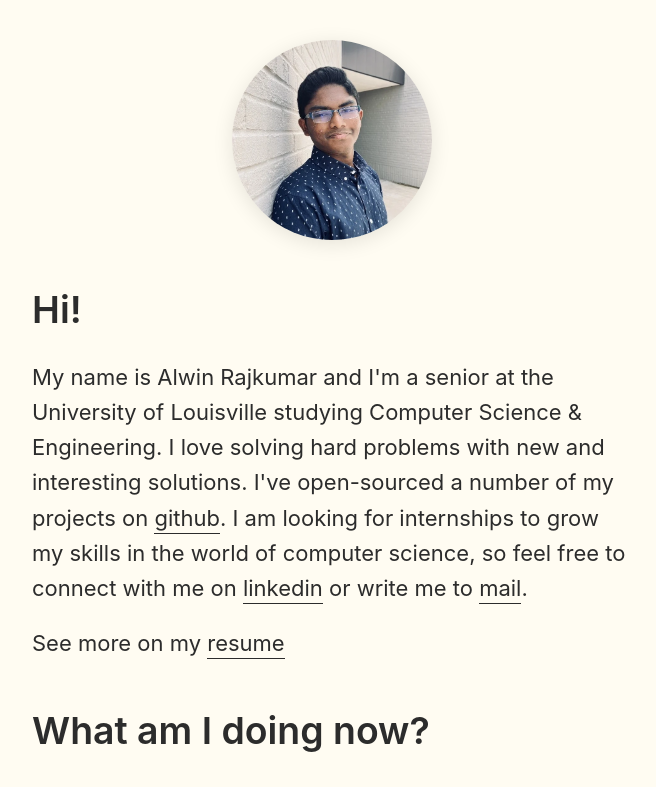
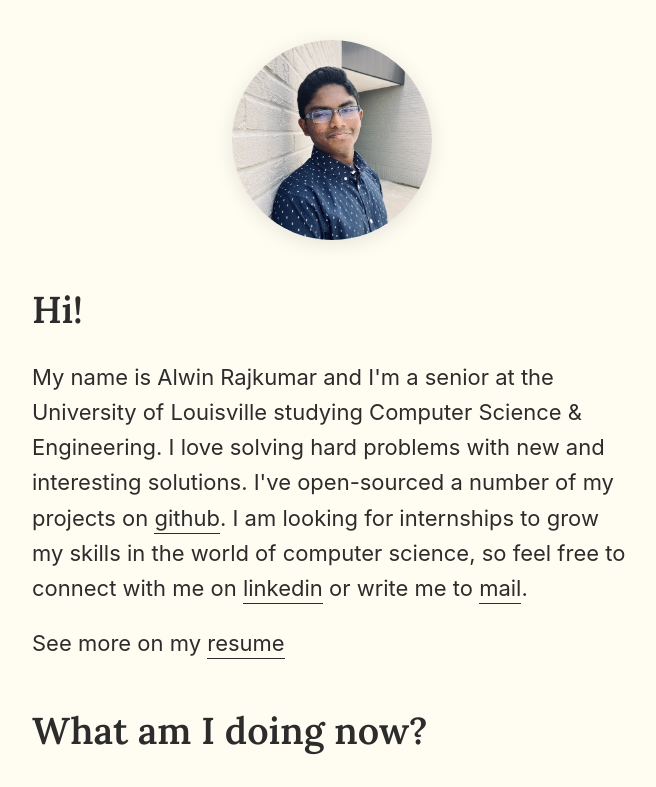
Before and after one commit to alwnraj/alwnraj.github.io, a plain HTML site: page index.html in a window 1280 px wide. Shown: the top 787 px of the page, without its empty margins (308-964 px from the left). Drawn offline with Linux system fonts and the light colour scheme.

Commit message:
changed heading font

```diff
--- a/index.html
+++ b/index.html
@@ -2,6 +2,9 @@
 <html lang="en">
     <head>
         <title>Alwin Rajkumar's Website</title>
+        <link rel="preconnect" href="https://fonts.googleapis.com">
+        <link rel="preconnect" href="https://fonts.gstatic.com" crossorigin>
+        <link href="https://fonts.googleapis.com/css2?family=Lora:ital,wght@0,400;0,500;0,600;0,700;1,400;1,500;1,600;1,700&display=swap" rel="stylesheet">
         <link rel="stylesheet" type="text/css" href="style.css" />
         <link rel="icon" type="image/webp" href="images/my-notion-face-transparent.webp" />
         <meta charset="UTF-8" />
--- a/style.css
+++ b/style.css
@@ -20,6 +20,7 @@
 }
 
 h2 {
+    font-family: 'Lora', serif;
     font-size: 1.7em;
     font-weight: 600;
     margin: 40px 0 20px 0;
```
